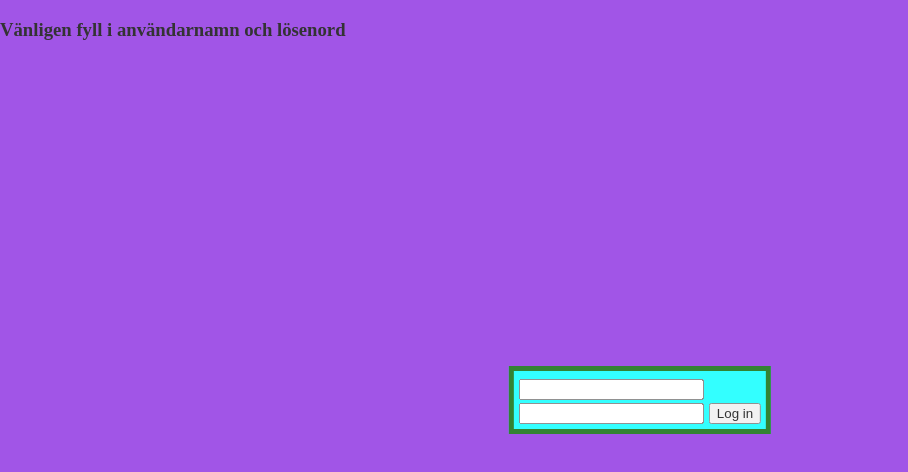
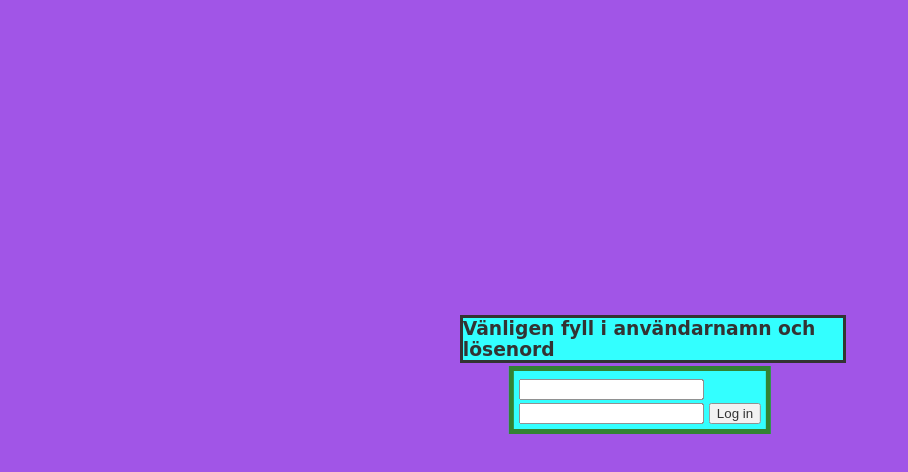
Before and after one commit to Muzze1994/Login-page, a plain HTML site: page index.html in a window 1280 px wide. Shown: the whole page, without its empty margins (0-908 px from the left). Drawn offline with Linux system fonts and the light colour scheme.

```diff
--- a/style.css
+++ b/style.css
@@ -21,6 +21,18 @@
     top:0px;
     left:0px;
     z-index:1000;
+}
+
+#loginText{
+
+  position: fixed;
+  top: 40%;
+  left: 51%;
+  transform: translate(-50%, -50%);
+  width: 380px;
+  background-color: cyan;
+  border-style: solid;
+  font-family: cursive;
 }
 
 
```
